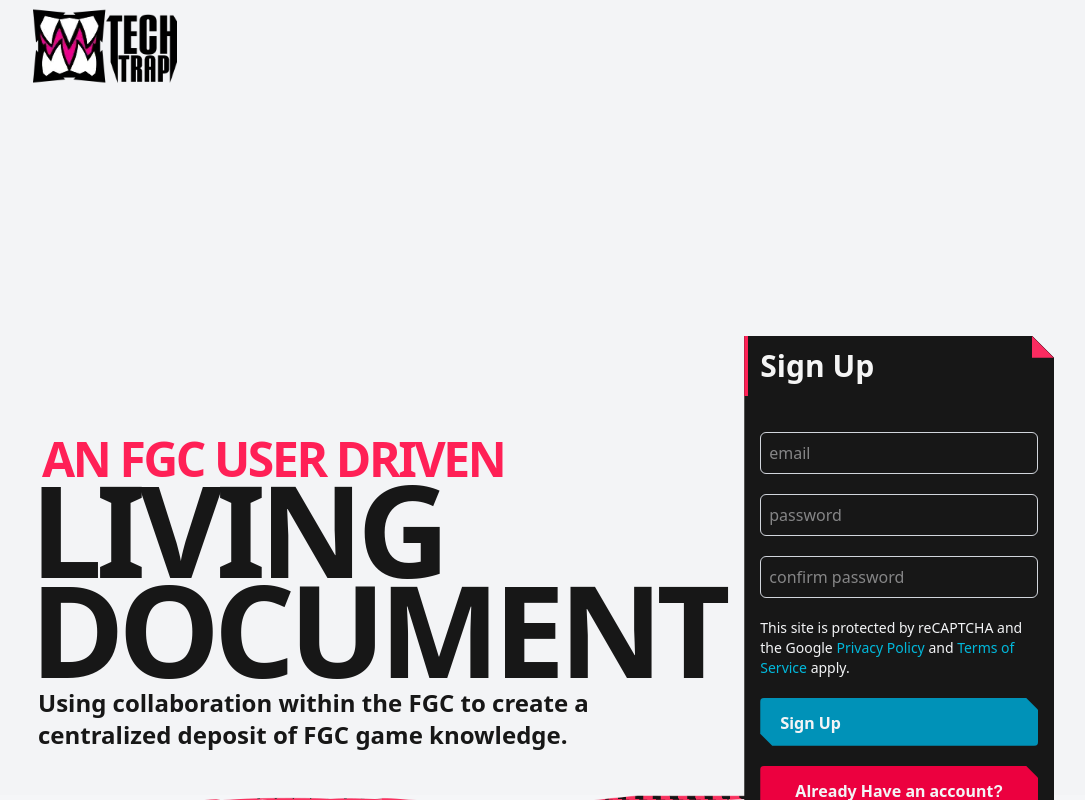
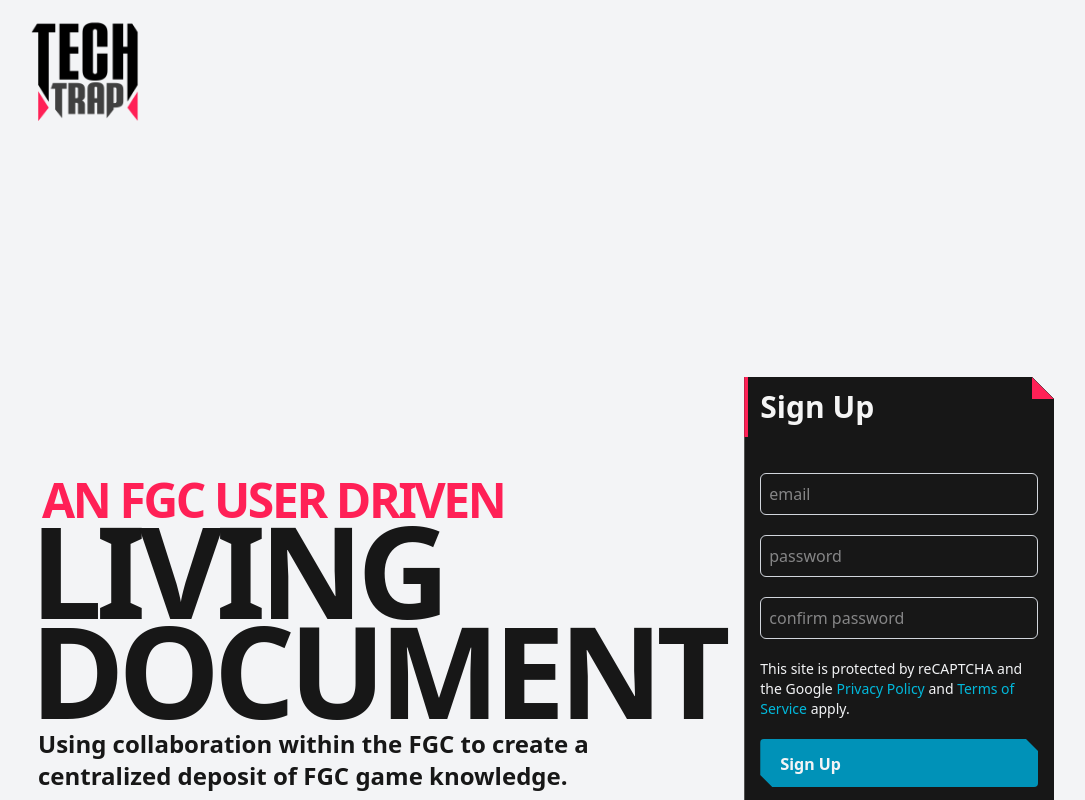
Before and after one commit to NoggyPLZ/fgc-notes, a Next.js app: page / in a window 1280 px wide. Shown: the top 800 px of the page, without its empty margins (98-1183 px from the left). Built offline with nearby package versions, Linux system fonts and the light colour scheme; no server answers; the database is empty.

Commit message:
updating with new logo

```diff
--- a/src/app/(with-sidenav)/select/[game]/page.tsx
+++ b/src/app/(with-sidenav)/select/[game]/page.tsx
@@ -26,7 +26,7 @@ export default async function CharacterSelect({
     <div>
       <div className="flex gap-4 items-stretch">
         <div className="md:py-5 flex">
-          <div className="w-[5px] bg-rose-600"></div>
+          <div className="w-[5px] bg-rose-500"></div>
         </div>
         <h1 className="text-5xl md:text-8xl text-white font-black">
           Character Select
@@ -39,7 +39,7 @@ export default async function CharacterSelect({
         {game.characters.map((character) => (
           <div
             key={character.id}
-            className="relative group bg-neutral-800 rounded-2xl hover:bg-rose-800"
+            className="relative group bg-neutral-800 rounded-2xl hover:bg-rose-600"
           >
             <Link href={`/select/${game.slug}/${character.slug}`}>
               <img
--- a/src/app/(with-sidenav)/select/page.tsx
+++ b/src/app/(with-sidenav)/select/page.tsx
@@ -12,7 +12,7 @@ export default async function GameSelect() {
     <div>
       <div className="flex gap-4 items-stretch">
         <div className="md:py-5 flex">
-          <div className="w-[5px] bg-rose-600"></div>
+          <div className="w-[5px] bg-rose-500"></div>
         </div>
         <h1 className="text-5xl md:text-8xl text-white font-black">
           Game Select
--- a/src/app/globals.css
+++ b/src/app/globals.css
@@ -24,6 +24,7 @@ body {
   color: var(--foreground);
   font-family: Arial, Helvetica, sans-serif;
 } */
+
 
 @custom-variant dark (&:where(.dark, .dark *));
 
@@ -81,7 +82,7 @@ button,
   right: 0px;
   width: 22px;
   height: 22px;
-  background: rgb(251, 43, 96);
+  background: var(--color-rose-500);
   clip-path: polygon(0px 0px, 100% 100%, 0px 100%);
 }
 
--- a/src/components/character/NoteTabs/NoteTabs.tsx
+++ b/src/components/character/NoteTabs/NoteTabs.tsx
@@ -95,7 +95,7 @@ export default function NoteTabs({
           >
             {link.name}
           </button>
-        )
+        ),
       )}
       <div
         popover="auto"
--- a/src/components/dashboard/admin/BugReportFeed/RemoveBugEntry.tsx
+++ b/src/components/dashboard/admin/BugReportFeed/RemoveBugEntry.tsx
@@ -7,7 +7,7 @@ import { useActionState } from "react";
 export default function RemoveBugEntry({ report }: { report: BugReport }) {
   const [state, removeBugAction, pending] = useActionState(
     removeBug,
-    undefined
+    undefined,
   );
 
   const { id } = report;
@@ -16,7 +16,7 @@ export default function RemoveBugEntry({ report }: { report: BugReport }) {
     <form action={removeBugAction}>
       <input type="hidden" name="reportId" value={id} />
       <button
-        className="text-md text-gray-100 py-1 px-2 bg-rose-500 rounded-md hover:bg-rose-700 cursor-pointer"
+        className="text-md text-gray-100 py-1 px-2 bg-rose-500 rounded-md hover:bg-rose-600 cursor-pointer"
         type="submit"
         disabled={pending}
       >
--- a/src/components/forms/BugReportForm/BugReportForm.tsx
+++ b/src/components/forms/BugReportForm/BugReportForm.tsx
@@ -8,7 +8,7 @@ import { toast } from "react-toastify";
 export default function BugReportForm() {
   const [state, reportBugAction, pending] = useActionState(
     reportBugForm,
-    undefined
+    undefined,
   );
 
   useEffect(() => {
--- a/src/components/forms/note/NoteForm.tsx
+++ b/src/components/forms/note/NoteForm.tsx
@@ -28,14 +28,14 @@ export default function NoteForm(props: NoteFormProps) {
   } = props;
   const textAreaRef = useRef<HTMLTextAreaElement>(null);
   const [category, setCategory] = useState<NoteCategory>(
-    latestCategory ?? "NEUTRAL"
+    latestCategory ?? "NEUTRAL",
   );
   const [opponent, setOpponent] = useState(
-    latestOpponent ?? characterList[0].id
+    latestOpponent ?? characterList[0].id,
   );
   const [state, noteSubmitAction, pending] = useActionState(
     noteSubmit,
-    undefined
+    undefined,
   );
 
   const notationHelper = (symbol: string) => {
--- a/src/components/header.tsx
+++ b/src/components/header.tsx
@@ -1,12 +1,13 @@
 export default function Header() {
   return (
-    <header className="py-2 bg-gray-100 flex">
+    <header className="py-2 pt-4 bg-gray-100 flex">
       <div className="w-[90%] xl:w-[80%] mx-auto">
         <img
-          src="/tech-trap-logos/techtrap-horz-full-logo.webp"
+          src="/tech-trap-logos/logo-light.webp"
           alt="TechTrap logo"
-          width={150}
-          height={150}
+          width={250}
+          height={250}
+          className="w-28"
         />
       </div>
     </header>
--- a/src/components/ui/dashboard/DashboardNotes/DashboardNote.tsx
+++ b/src/components/ui/dashboard/DashboardNotes/DashboardNote.tsx
@@ -15,7 +15,7 @@ export default function DashboardNote({ note }: { note: RecentNote }) {
         {content}
       </p>
       <div className="flex flex-row text-xs italic gap-2">
-        <p className="text-rose-600 dark:text-rose-100 dark:bg-rose-700 dark:px-2 dark:rounded-sm font-black">
+        <p className="text-rose-600 dark:text-rose-100 dark:bg-rose-600 dark:px-2 dark:rounded-sm font-black">
           {rating + 1}
         </p>
         <p className="border-l-1 border-l-gray-400 dark:border-l-gray-900 pl-2">
--- a/src/components/ui/dashboard/logoWrapper.tsx
+++ b/src/components/ui/dashboard/logoWrapper.tsx
@@ -9,32 +9,32 @@ export default function LogoWrapper() {
       className="text-gray-500 p-3 rounded-2xl text-2xl text-center"
     >
       <img
-        src={`/tech-trap-logos/techtrap-vert-full-logo-lm.webp`}
+        src={`/tech-trap-logos/logo-dark.webp`}
         alt={"vertical tech trap logo"}
-        width={100}
-        height={100}
-        className="hidden dark:md:flex"
+        width={250}
+        height={250}
+        className="hidden dark:md:flex w-[100px]"
       />
       <img
-        src={`/tech-trap-logos/techtrap-logo-lm.webp`}
-        height={100}
-        width={100}
+        src={`/tech-trap-logos/logo-dark.webp`}
+        height={250}
+        width={250}
         alt={`Tech Trap logo`}
-        className="hidden dark:flex dark:md:hidden"
+        className="hidden dark:flex dark:md:hidden w-[150px]"
       />
       <img
-        src={`/tech-trap-logos/techtrap-vert-full-logo.webp`}
+        src={`/tech-trap-logos/logo-light.webp`}
         alt={"vertical tech trap logo"}
-        width={100}
-        height={100}
-        className="hidden md:flex dark:hidden"
+        width={250}
+        height={250}
+        className="hidden md:flex dark:hidden w-[100px]"
       />
       <img
-        src={`/tech-trap-logos/techtrap-logo.webp`}
-        height={100}
-        width={100}
+        src={`/tech-trap-logos/logo-light.webp`}
+        height={250}
+        width={250}
         alt={`Tech Trap logo`}
-        className="md:hidden dark:hidden"
+        className="md:hidden dark:hidden w-[150px]"
       />
     </Link>
   );
--- a/src/components/ui/dashboard/sideNav.tsx
+++ b/src/components/ui/dashboard/sideNav.tsx
@@ -25,7 +25,7 @@ export default async function SideNav() {
             }}
             className=" md:p-0 hidden md:block"
           >
-            <button className="px-3 py-5 md:p-5 grow h-auto md:py-5 w-full hover:bg-rose-500 md:bg-rose-500 text-gray-800 dark:text-gray-100 md:text-gray-100 cursor-pointer flex flex-col items-center md:flex-row justify-center gap-3 md:hover:bg-rose-700 hover:text-gray-100 border-gray-300 md:border-0 border-t-1 dark:border-gray-950 font-semibold">
+            <button className="px-3 py-5 md:p-5 grow h-auto md:py-5 w-full hover:bg-rose-500 md:bg-rose-500 text-gray-800 dark:text-gray-100 md:text-gray-100 cursor-pointer flex flex-col items-center md:flex-row justify-center gap-3 md:hover:bg-rose-600 hover:text-gray-100 border-gray-300 md:border-0 border-t-1 dark:border-gray-950 font-semibold">
               <Power strokeWidth={3} />
               Sign Out
             </button>
```
Also changed, not shown: public/tech-trap-logos/logo-dark.webp (added), public/tech-trap-logos/logo-light.webp (added).
